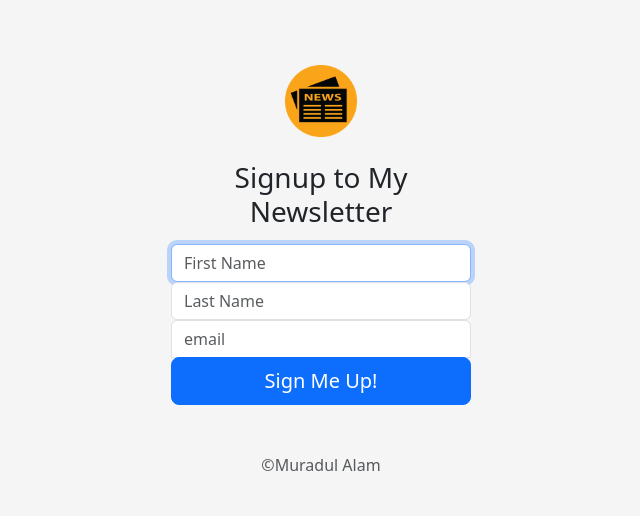
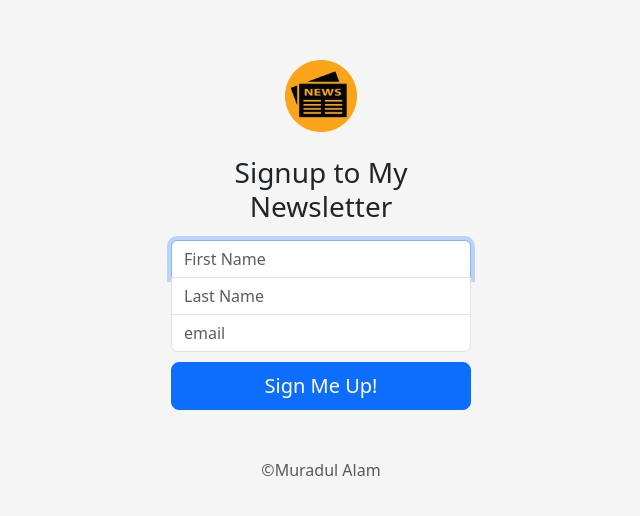
Before and after one commit to Murad14/Mailchimp, a website: page signup.html in a window 1280 px wide. Shown: the part 121-637 px from the top of the page, without its empty margins (319-959 px from the left). Drawn offline with nearby package versions, Linux system fonts and the light colour scheme.

Commit message:
modified

```diff
--- a/signup.html
+++ b/signup.html
@@ -59,11 +59,11 @@
             <h1 class="h3 mb-3 fw-normal">Signup to My Newsletter</h1>
 
 
-                <input type="text" class="form-control" id="floatingInput" placeholder="First Name" required autofocus>
+                <input type="text" class="form-control top " id="floatingInput" placeholder="First Name" required autofocus>
 
-                <input type="text" class="form-control" id="floatingPassword" placeholder="Last Name" required>
+                <input type="text" class="form-control middle" id="floatingPassword" placeholder="Last Name" required>
 
-                <input type="email" class="form-control" id="floatingPassword" placeholder="email" required>
+                <input type="email" class="form-control bottom" id="floatingPassword" placeholder="email" required>
 
             <button class="w-100 btn btn-lg btn-primary" type="submit">Sign Me Up!</button>
             <p class="mt-5 mb-3 text-muted">©Muradul Alam</p>
--- a/styles.css
+++ b/styles.css
@@ -26,13 +26,18 @@ body {
     z-index: 2;
 }
 
-.form-signin input[type="email"] {
+.top {
     margin-bottom: -1px;
     border-bottom-right-radius: 0;
     border-bottom-left-radius: 0;
 }
 
-.form-signin input[type="password"] {
+.middle {
+    margin-bottom: -1px;
+    border-radius: 0;
+}
+
+.bottom {
     margin-bottom: 10px;
     border-top-left-radius: 0;
     border-top-right-radius: 0;
```
Lines whose indentation alone changed are shown as unchanged.
